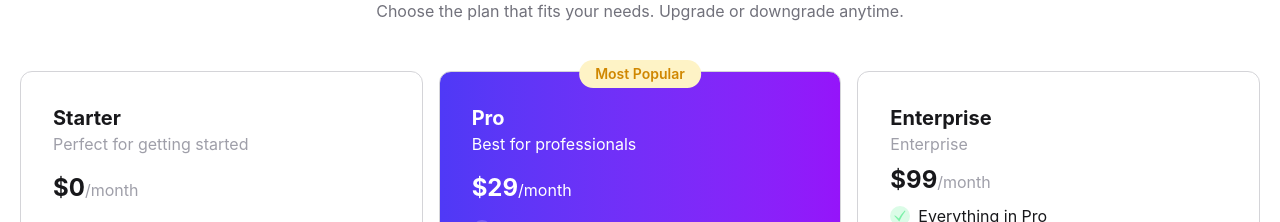
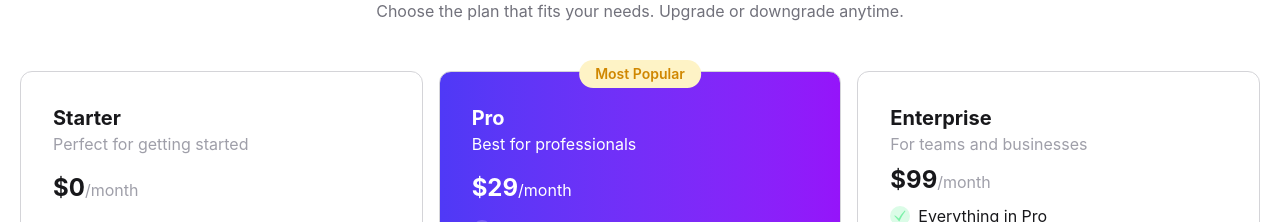
Before and after one commit to Tanvirislam855/assingment-6, a React (Vite) app: page / in a window 1280 px wide. Shown: the part 2860-3082 px from the top of the page. Built offline with nearby package versions, Linux system fonts and the light colour scheme.

Commit message:
card info edit

```diff
--- a/src/components/Pricing.jsx
+++ b/src/components/Pricing.jsx
@@ -80,7 +80,7 @@ const Pricing = () => {
         <div className="space-y-2">
           <div>
             <h2 className="text-xl font-bold">Enterprise</h2>
-            <p className="text-zinc-400">Enterprise</p>
+            <p className="text-zinc-400">For teams and businesses</p>
           </div>
           <h2>
             <span className="text-2xl font-bold">$99</span>
```
